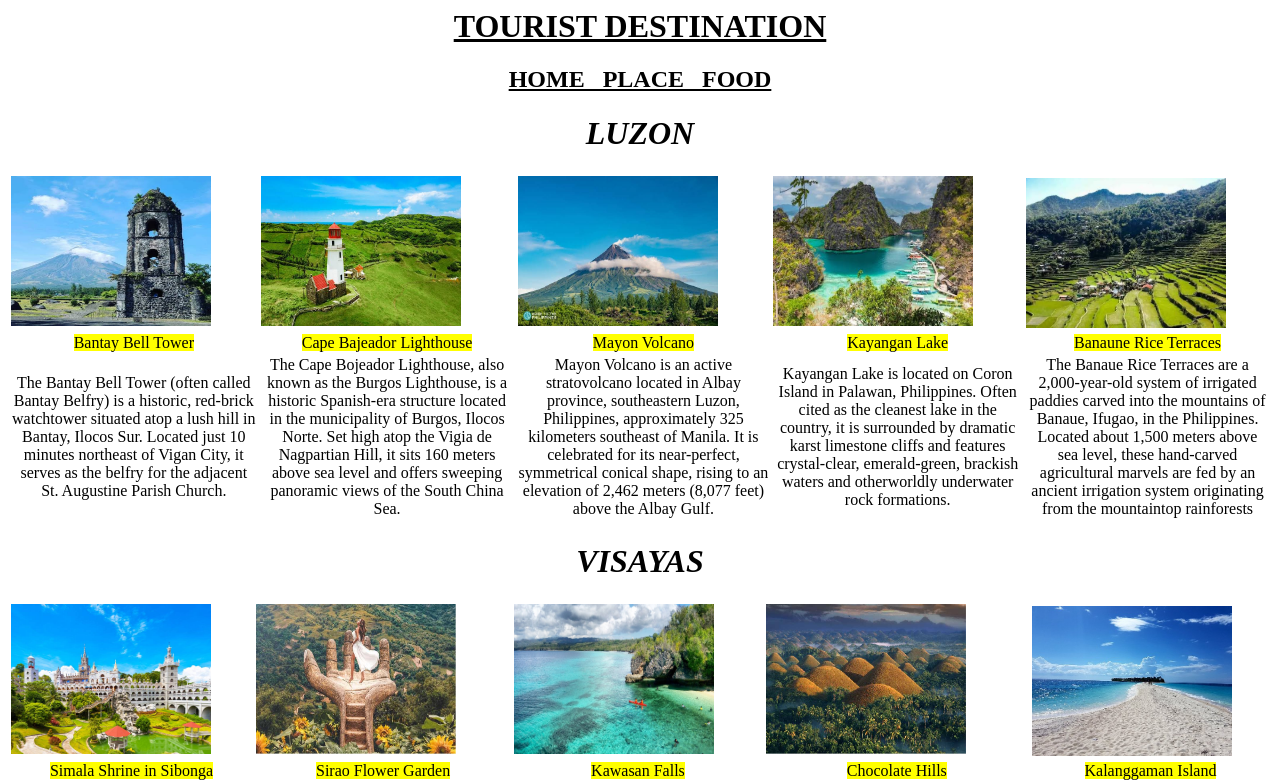
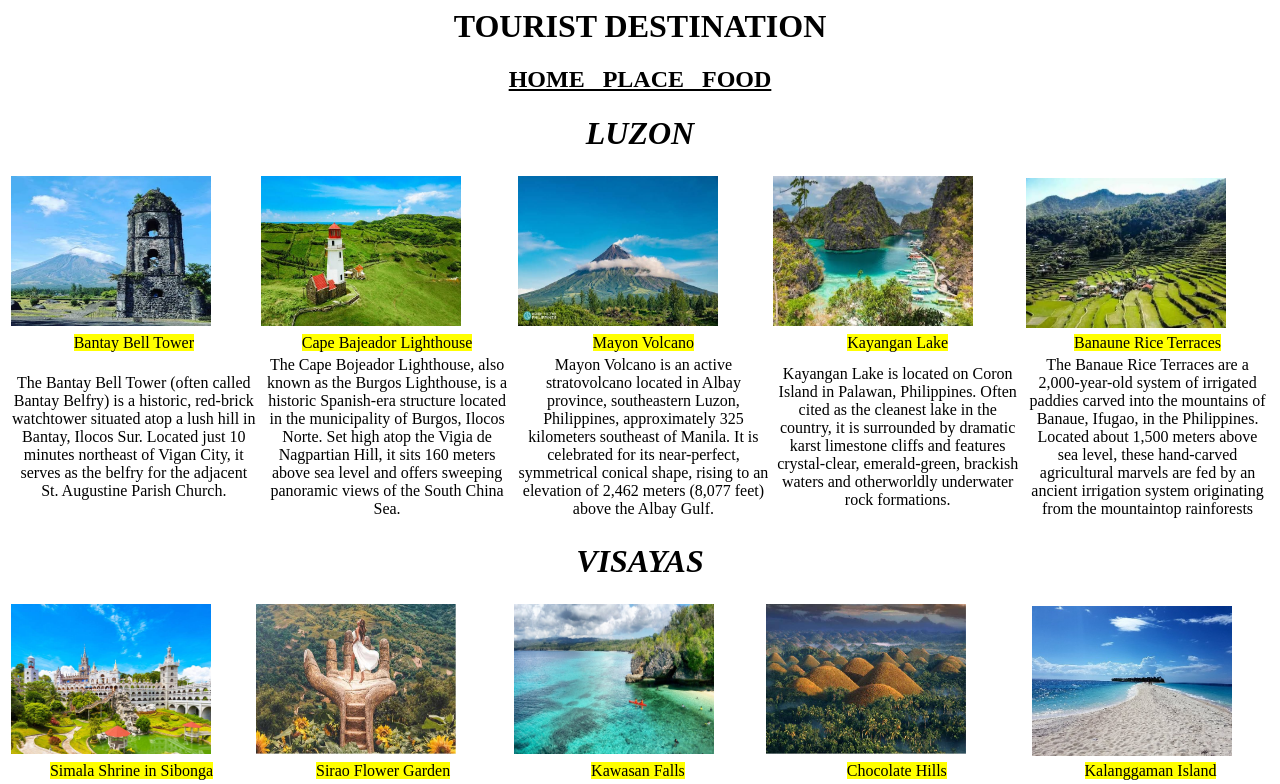
Before and after one commit to khirtwo/Tech2027, a plain HTML site: page peta3.html in a window 1280 px wide. Shown: the top 784 px of the page. Drawn offline with Linux system fonts and the light colour scheme.

Commit message:
Fix HTML tags in peta3.html
Corrected HTML structure by removing unnecessary tags.

```diff
--- a/peta3.html
+++ b/peta3.html
@@ -1,7 +1,7 @@
 <html>
 <head>
   <title>peta3</title><font color="black"><body backgroun="depositphotos_18391177-stock-photo-blue-black-background.jpg">
-  <center><u><h1>TOURIST DESTINATION</h1></u><u>
+  <center><h1>TOURIST DESTINATION</h1><u>
   <h2>HOME&nbsp&nbsp&nbspPLACE&nbsp&nbsp&nbspFOOD</h2></u></cente>
   <h1><i><strong>LUZON</strong></i></h1></font>
 <center><table border="0">
```
